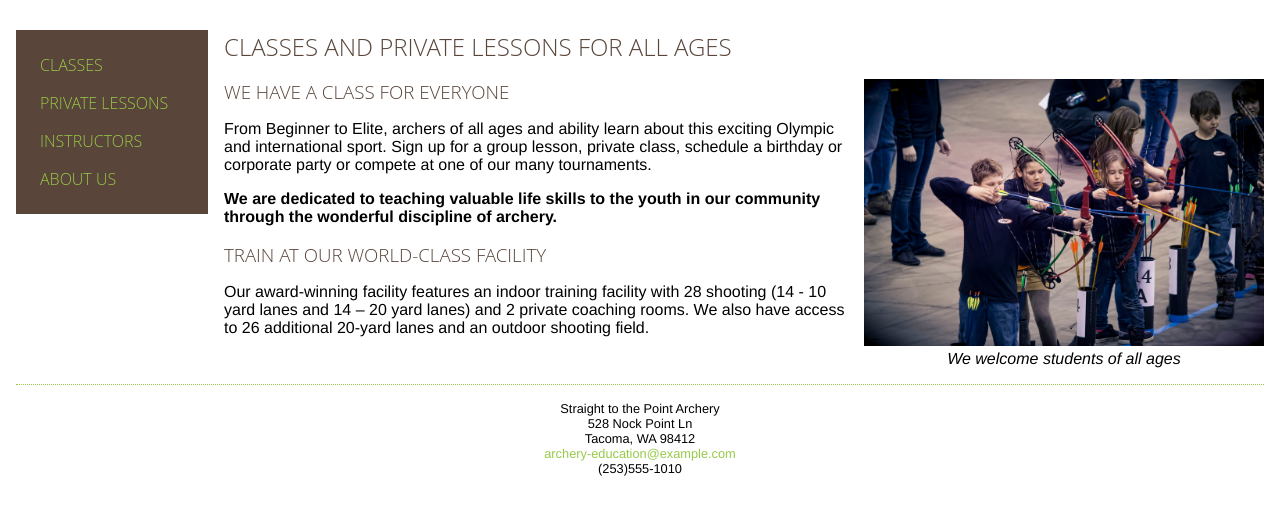
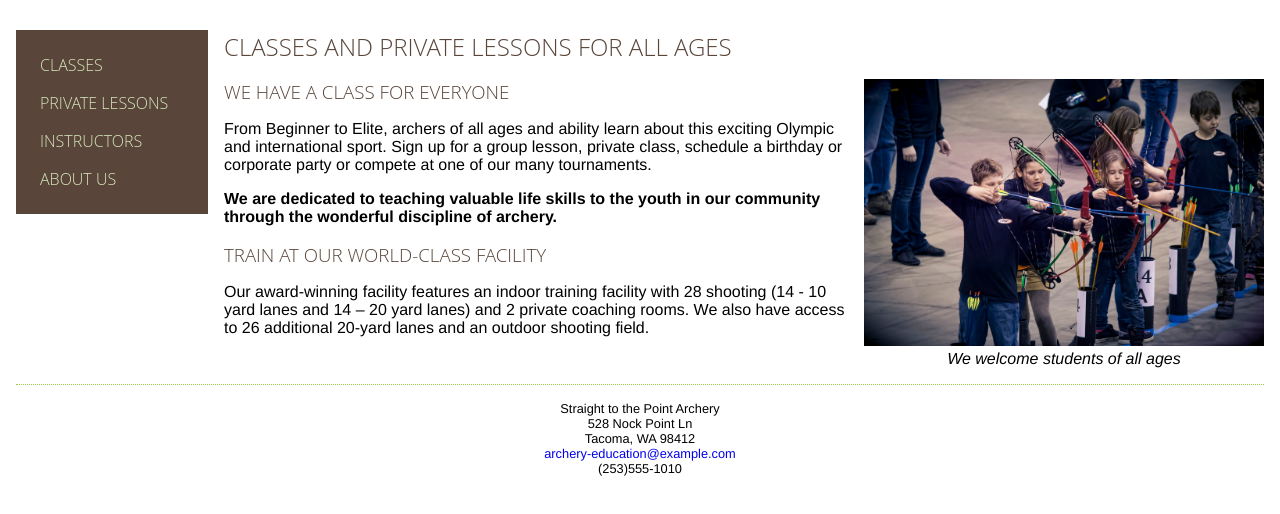
Before and after one commit to ilynne/stp-archery, a plain HTML site: page index.html in a window 1280 px wide. Shown: the part 92-606 px from the top of the page. Drawn offline with Linux system fonts and the light colour scheme.

Commit message:
adds accessibility
text decoration on links
contrast on navigation

```diff
--- a/styles/stylesheet-lc.css
+++ b/styles/stylesheet-lc.css
@@ -3,8 +3,10 @@
 body {margin: 1rem; }
 p {margin-bottom: 1rem;}
 
-a {text-decoration: none; color: #98C948;}
-a:hover, a:active, a.selected {color: #D7E8BA;}
+a {text-decoration: none; }
+nav a {color: #D7E8BA; }
+a:hover, a:active, a.selected {color: #D7E8BA; text-decoration: underline;}
+nav a:hover, nav a:active {color: #FFFFFF;}
 
 h1, h2, h3, h4, h5, h6, h1 a, h2 a, h3 a, h4 a, h5 a, h6 a, header p, nav li, nav li a {
     text-transform: uppercase;
```
